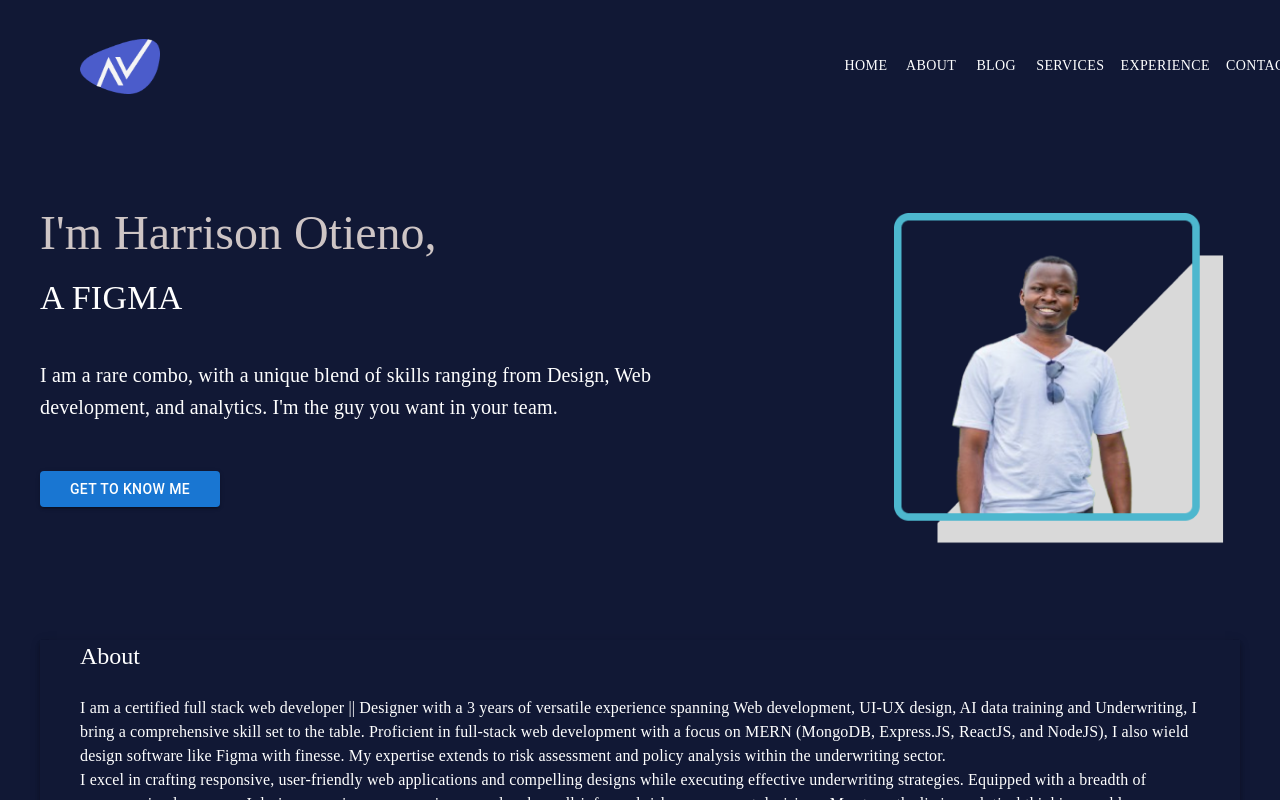
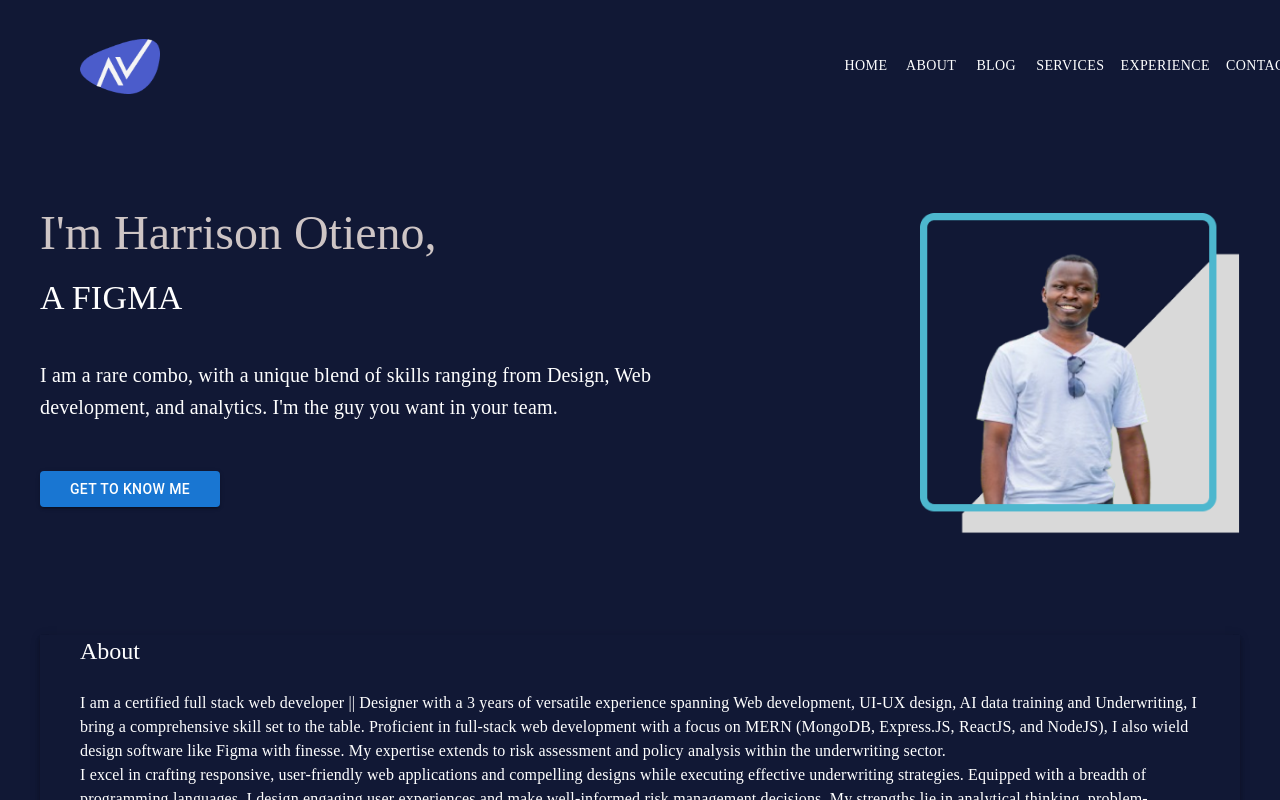
Before and after one commit to Ogalo/my_portifolio, a React (Create React App) app: page / in a window 1280 px wide. Shown: the top 800 px of the page. Built offline with nearby package versions, Linux system fonts and the light colour scheme.

Commit message:
reduce width

```diff
--- a/src/components/Bio.tsx
+++ b/src/components/Bio.tsx
@@ -33,7 +33,7 @@ const Bio = () => {
         display='flex'
         flexDirection='column'
         flex={1}
-        width='70%'
+        width='60%'
         >
           <Stack>
             <Typography variant="h3" color="#cec5c5" fontFamily="karma">
@@ -62,12 +62,12 @@ const Bio = () => {
 
         <Box
           mt={1}
-          mr={2}
+
 
         >
           <Stack
           sx={{
-            maxWidth: "330px",
+            maxWidth: "320px",
           }}>
             <img src={Profile} alt="Profile Image" />
           </Stack>
```
